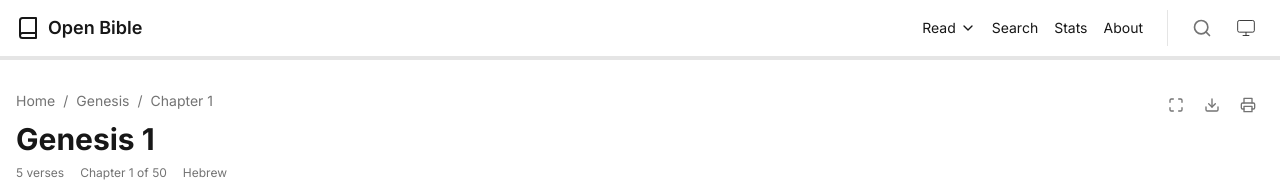
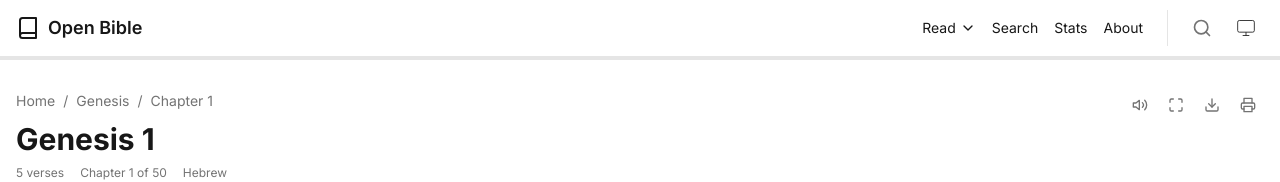
Before and after one commit to jeremiahjordanisaacson/Bible, a Next.js app in the folder apps/web/: page /read/Gen/1 in a window 1280 px wide. Shown: the top 182 px of the page. Built offline with nearby package versions, Linux system fonts and the light colour scheme.

Commit message:
Add text-to-speech for chapter reading
Users can listen to chapters read aloud using browser speech
synthesis. Includes play/pause toggle with visual feedback.
Gracefully hides on unsupported browsers.

```diff
--- a/apps/web/src/app/read/[book]/[chapter]/chapter-content.tsx
+++ b/apps/web/src/app/read/[book]/[chapter]/chapter-content.tsx
@@ -19,6 +19,7 @@
 import { FullscreenButton } from '@/components/fullscreen-button';
 import { ExportButton } from '@/components/export-button';
 import { ReadingThemeSelector, ReadingThemeWrapper, useReadingTheme } from '@/components/reading-theme';
+import { TextToSpeech } from '@/components/text-to-speech';
 import { ScrollToTop } from '@/components/scroll-to-top';
 import { ChapterInfo } from '@/components/chapter-info';
 import { TextSelectionMenu } from '@/components/text-selection-menu';
@@ -171,6 +172,15 @@
             <span>Chapter {chapterNum}</span>
           </div>
           <div className="flex items-center gap-1">
+            <TextToSpeech
+              getText={() => {
+                const verses = simpleVerses || richVerses?.map((v, i) => ({
+                  verseNumber: i + 1,
+                  text: v.translation?.layers?.idiomatic?.text || v.translation?.layers?.literal?.text || ''
+                })) || [];
+                return verses.map(v => `Verse ${v.verseNumber}. ${v.text}`).join(' ');
+              }}
+            />
             <FullscreenButton />
             <ExportButton
               bookName={book.name}
--- /dev/null
+++ b/apps/web/src/components/text-to-speech.tsx
@@ -0,0 +1,77 @@
+'use client';
+
+import * as React from 'react';
+
+interface TextToSpeechProps {
+  getText: () => string;
+}
+
+export function TextToSpeech({ getText }: TextToSpeechProps) {
+  const [speaking, setSpeaking] = React.useState(false);
+  const [supported, setSupported] = React.useState(false);
+
+  React.useEffect(() => {
+    setSupported('speechSynthesis' in window);
+  }, []);
+
+  const handleToggle = () => {
+    if (!supported) return;
+
+    if (speaking) {
+      window.speechSynthesis.cancel();
+      setSpeaking(false);
+    } else {
+      const text = getText();
+      const utterance = new SpeechSynthesisUtterance(text);
+      utterance.rate = 0.9;
+      utterance.pitch = 1;
+      utterance.onend = () => setSpeaking(false);
+      utterance.onerror = () => setSpeaking(false);
+      window.speechSynthesis.speak(utterance);
+      setSpeaking(true);
+    }
+  };
+
+  if (!supported) return null;
+
+  return (
+    <button
+      onClick={handleToggle}
+      className="p-2 rounded hover:bg-[var(--muted)] text-[var(--muted-foreground)] hover:text-[var(--foreground)] transition-colors no-print"
+      title={speaking ? 'Stop reading' : 'Read aloud'}
+    >
+      {speaking ? (
+        <svg
+          xmlns="http://www.w3.org/2000/svg"
+          viewBox="0 0 24 24"
+          fill="none"
+          stroke="currentColor"
+          strokeWidth="2"
+          strokeLinecap="round"
+          strokeLinejoin="round"
+          className="w-4 h-4"
+        >
+          <rect x="6" y="4" width="4" height="16" />
+          <rect x="14" y="4" width="4" height="16" />
+        </svg>
+      ) : (
+        <svg
+          xmlns="http://www.w3.org/2000/svg"
+          viewBox="0 0 24 24"
+          fill="none"
+          stroke="currentColor"
+          strokeWidth="2"
+          strokeLinecap="round"
+          strokeLinejoin="round"
+          className="w-4 h-4"
+        >
+          <polygon points="11 5 6 9 2 9 2 15 6 15 11 19 11 5" />
+          <path d="M15.54 8.46a5 5 0 0 1 0 7.07" />
+          <path d="M19.07 4.93a10 10 0 0 1 0 14.14" />
+        </svg>
+      )}
+    </button>
+  );
+}
+
+export default TextToSpeech;
```
